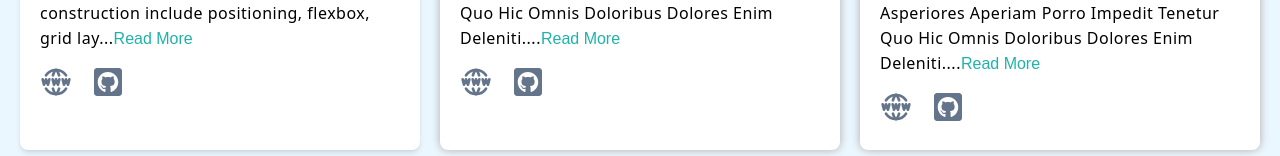
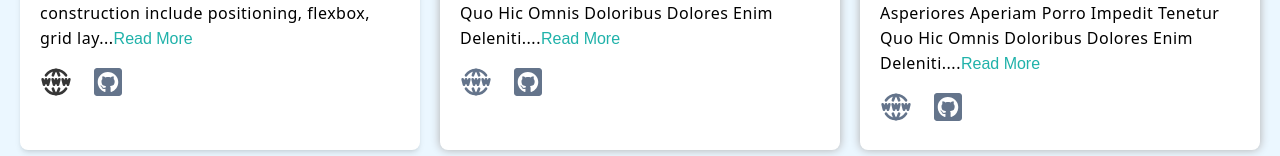
Before and after one commit to Keerti-kumar-shakya/host-big-project-setup, a React (Vite) app: page / in a window 1280 px wide. In both pictures the pointer is over the icon 56 px from the left and 987 px from the top of the page. Shown: the part 905-1061 px from the top of the page. Built offline with nearby package versions, Linux system fonts and the light colour scheme; a web font is replaced by a local one.

Commit message:
host link css updated

```diff
--- a/src/index.css
+++ b/src/index.css
@@ -172,7 +172,12 @@ span{
   margin-top: 10px;
   color: #64748b;
   font-size: 32px;
+  transition: 0.25s;
 }
+
+.host-website:hover, .github-code-base:hover{
+  color: rgb(54, 54, 54);
+  }
 
 .info-btn{
   border: none;
```
